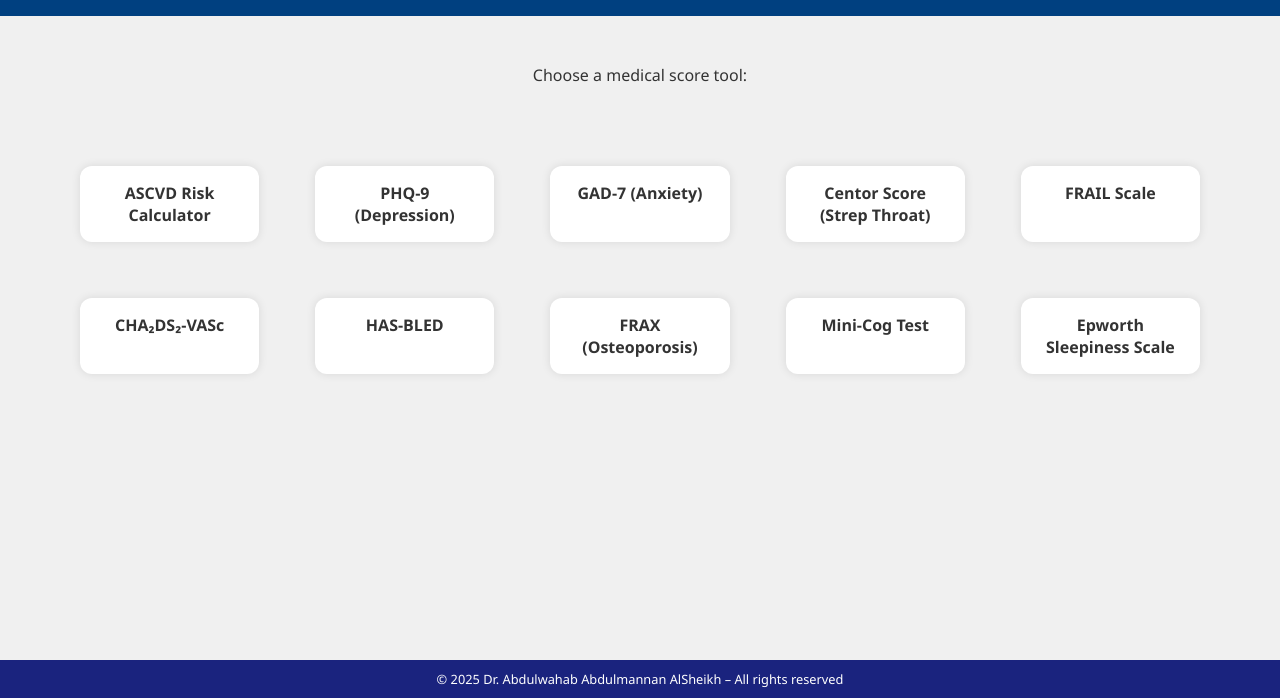
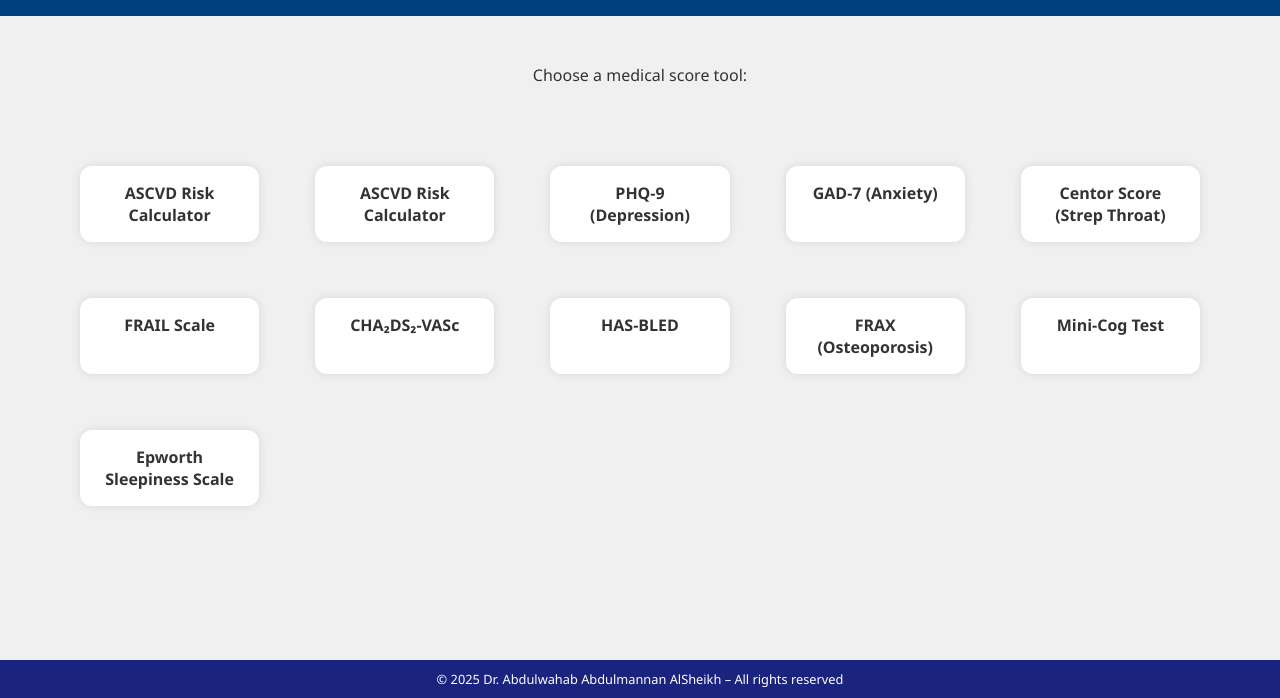
Before and after one commit to Wahab1996/test, a plain HTML site: page scores/index.html in a window 1280 px wide. Shown: the part 102-800 px from the top of the page. Drawn offline with Linux system fonts and the light colour scheme.

Commit message:
Update index.html

```diff
--- a/scores/index.html
+++ b/scores/index.html
@@ -80,7 +80,8 @@
   <main>
     <p>Choose a medical score tool:</p>
     <section class="cards">
-      <a href="ascvd/ascvd_risk_with_json.html" class="card">ASCVD Risk Calculator</a>
+      <a href="ascvd/ascvd_risk_with_json.html  لسا تحت التطوير لحد ما يتم ضبط الحاسبة تماما إن شاء الله" class="card">ASCVD Risk Calculator</a>
+      <a href="ascvd.html" class="card">ASCVD Risk Calculator</a>
       <a href="phq9.html" class="card">PHQ-9 (Depression)</a>
       <a href="gad7.html" class="card">GAD-7 (Anxiety)</a>
       <a href="centor.html" class="card">Centor Score (Strep Throat)</a>
```
